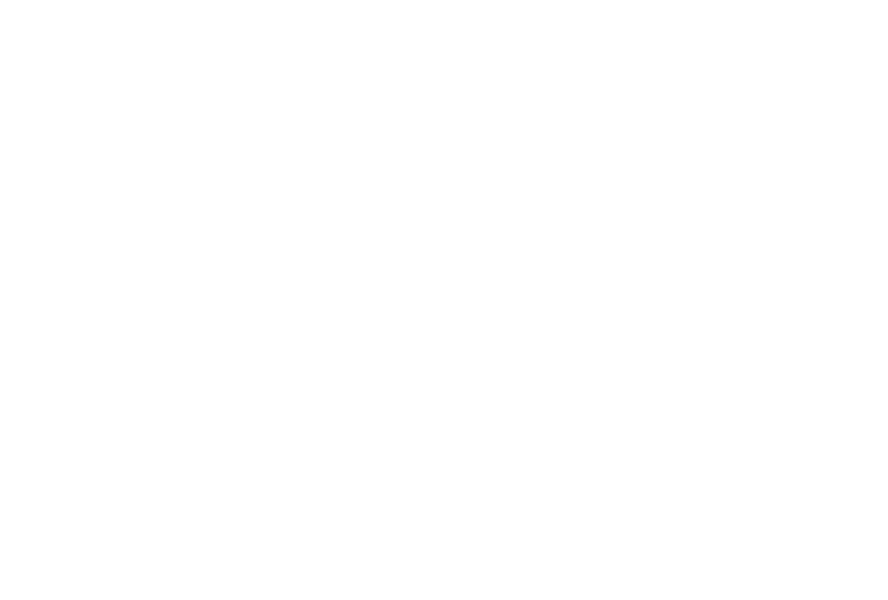
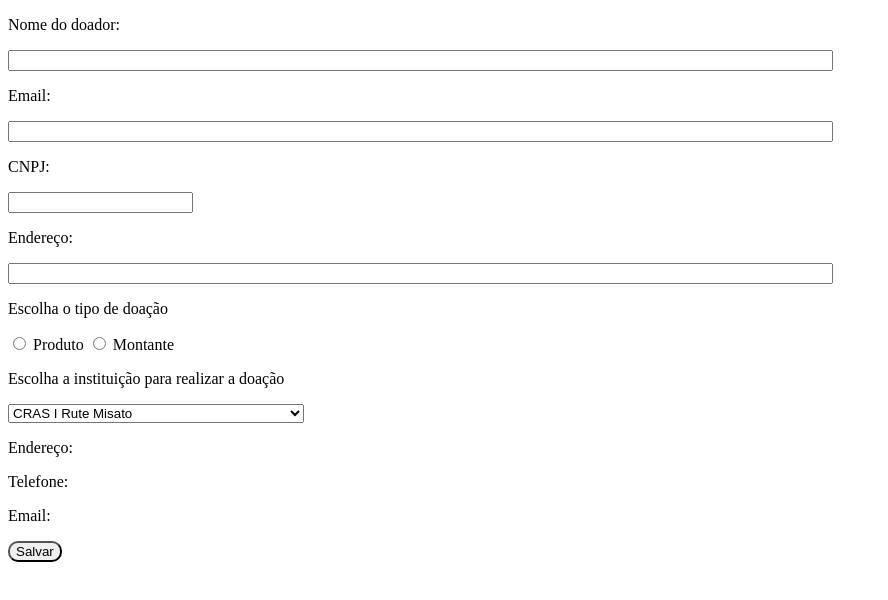
Before and after one commit to Eunatali1/Projeto-TCC-2022, a plain HTML site: page doar.html in a window 1280 px wide. Shown: the whole page, without its empty margins (0-888 px from the left). Drawn offline with Linux system fonts and the light colour scheme.

Commit message:
Update doar.html
Atualização do código

```diff
--- a/doar.html
+++ b/doar.html
@@ -19,10 +19,41 @@ grid-area: h;
 footer{
 grid-area: f;
 }
+
 </style>
 
   </head>
   <body>
+    <P>Nome do doador:</P>
+    <input type="text" name="nome" size="100" />
+    <p>Email:</p>
+    <input type="email" name="email" size="100"/>
+    <P>CNPJ:</P>
+    <input type="number" name="CNPJ"  />
+    <P>Endereço:</P>
+    <input type="text" name="endereco"  size="100" />
+    <p>Escolha o tipo de doação</p>
+    <input type="radio" id="1" name="produto" />
+    <label for="produto">Produto</label>
+    <input type="radio" id="2" name="montante" />
+    <label for="montante">Montante</label>
+    <p>Escolha a instituição para realizar a doação</p>
+    <select>
+      <option value="1" >CRAS I Rute Misato</option>
+      <option value="2">CRAS II Mama  Aurora de Leão - Tata de Leão</option>
+      <option value="3">Núcleo de apoio ao CRAS II</option>
+      <option value="4">CRAS III árcio Henrique Fabiano</option>
+      <option value="5">Núcleo de apoio ao CRAS III</option>
+      <option value="6">CRAS IV Sônia Maria Ferreira</option>
+      <option value="7">Núcleo de apoio ao CRAS IV</option>
+      <option value="8">VREAS Antonio Ferraz de Campos</option>
+      <option value="9">Centro POP - Acolhimento</option>
+    </select>
+    <p>Endereço: </p>
+    <p>Telefone: </p>
+    <p>Email: </p>
+    <button style="border-radius: 10px">Salvar</button>
+
 
   </body>
 </html>
```
